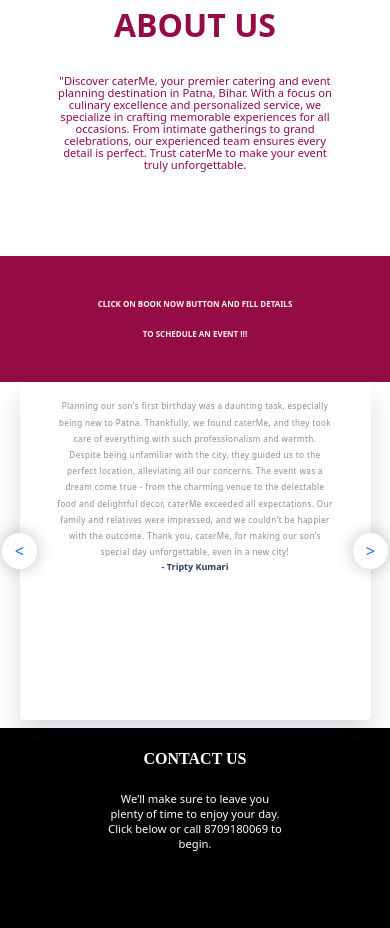
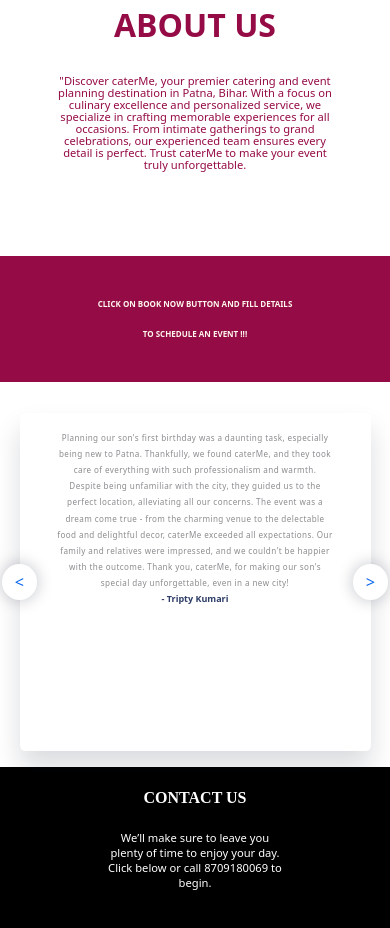
Before and after one commit to catermee/caterMe, a plain HTML site: page index.html in a window 390 px wide. Shown: the part 1006-1934 px from the top of the page. Drawn offline with nearby package versions, Linux system fonts and the light colour scheme.

Commit message:
Update style.css

```diff
--- a/Public/Stylesheet/style.css
+++ b/Public/Stylesheet/style.css
@@ -407,7 +407,9 @@ z-index: 10;
 }
 @media (max-width:650px) {
   .page3{
+    margin-top: 8%;
     margin-left: 5%;
+    margin-bottom: 4%;
   }
 }
 .testimonial-container {
```
